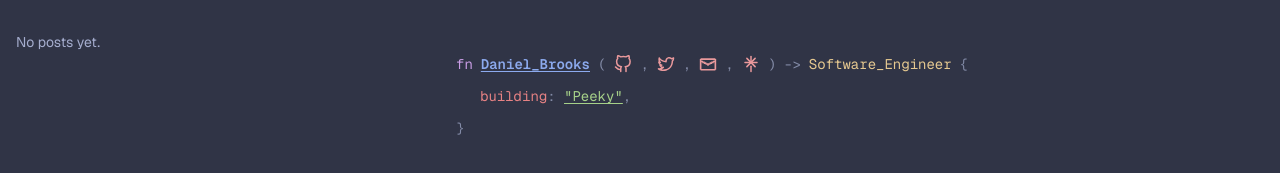
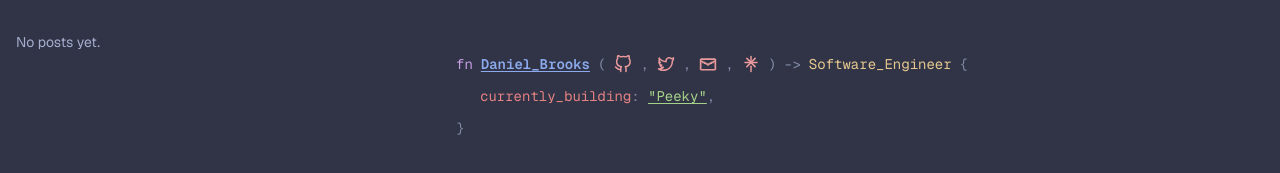
Before and after one commit to danielbusnz/danielbusnz, a Next.js app: page / in a window 1280 px wide. Shown: the top 173 px of the page. Built offline with nearby package versions, Linux system fonts and the light colour scheme.

Commit message:
rename field to currently_building

```diff
--- a/app/layout.tsx
+++ b/app/layout.tsx
@@ -149,7 +149,7 @@
                                 <span style={punct}>{"{"}</span>
                             </div>
                             <div className="pl-6">
-                                <span style={{ color: "var(--ctp-red)" }}>building</span>
+                                <span style={{ color: "var(--ctp-red)" }}>currently_building</span>
                                 <span style={punct}>: </span>
                                 <a
                                     href="https://github.com/danielbusnz-lgtm/Peeky"
```
